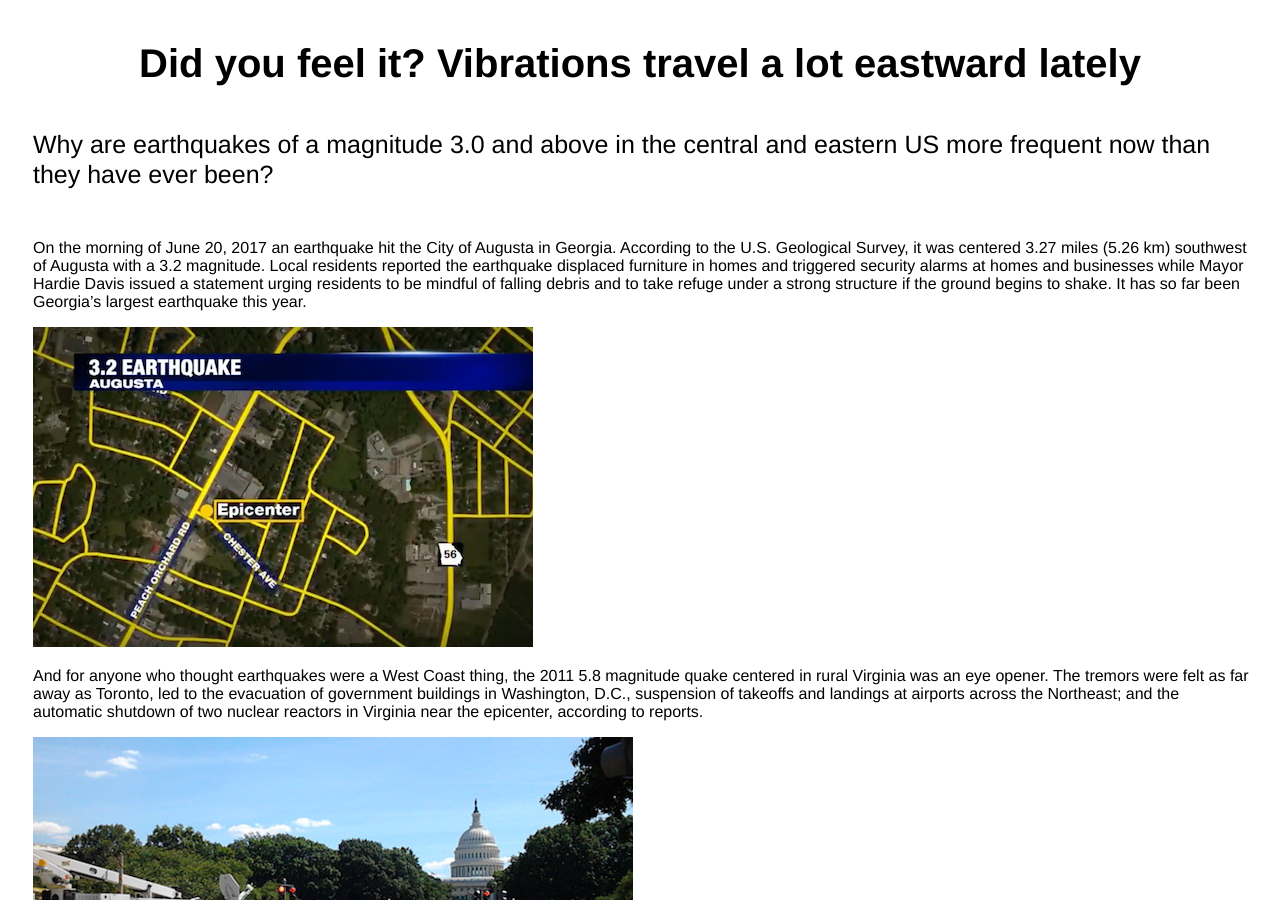
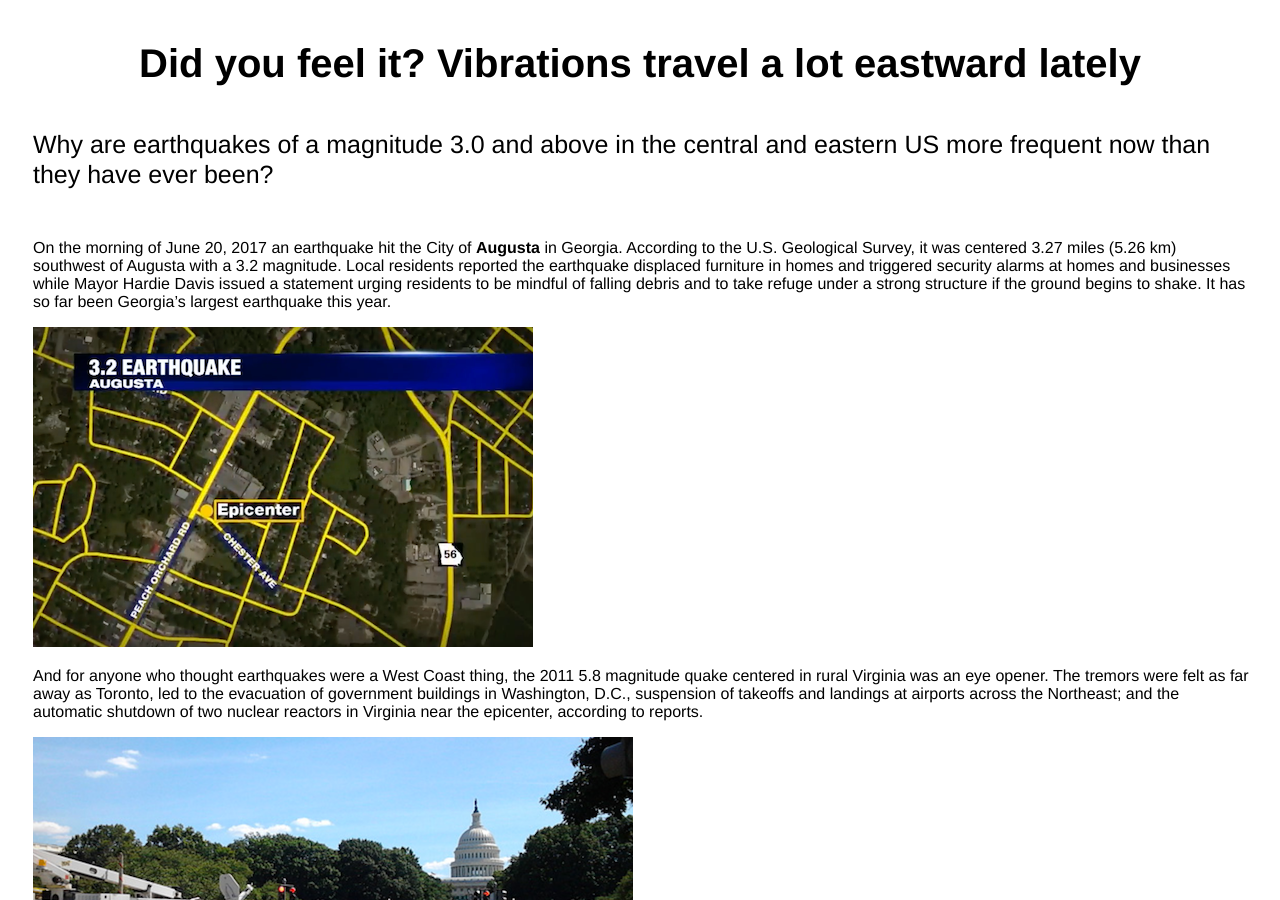
Before and after one commit to chrgavalas/data-projects, a Jekyll site: the page docs/US-Earthquakes/index.html, which Jekyll copies as it is, in a window 1280 px wide and 900 px high. Built offline with Jekyll 4.4.1, drawn with Linux system fonts in a browser that asks for light colours.

Commit message:
Earthquakes

```diff
--- a/docs/US-Earthquakes/index.html
+++ b/docs/US-Earthquakes/index.html
@@ -9,7 +9,7 @@
   <body>
   <h1 class="restaurant">Did you feel it? Vibrations travel a lot eastward lately</h1>
   <div class="text"> Why are earthquakes of a magnitude 3.0 and above in the central and eastern US more frequent now than they have ever been?  </div>
-  <div class="story_article"> <p>On the morning of June 20, 2017 an earthquake hit the City of Augusta in Georgia. According to the U.S. Geological Survey, it was centered 3.27 miles (5.26 km) southwest of Augusta with a 3.2 magnitude. Local residents reported the earthquake displaced furniture in homes and triggered security alarms at homes and businesses while Mayor Hardie Davis issued a statement urging residents to be mindful of falling debris and to take refuge under a strong structure if the ground begins to shake. It has so far been Georgia’s largest earthquake this year.</p>
+  <div class="story_article"> <p>On the morning of June 20, 2017 an earthquake hit the City of <b>Augusta</b> in Georgia. According to the U.S. Geological Survey, it was centered 3.27 miles (5.26 km) southwest of Augusta with a 3.2 magnitude. Local residents reported the earthquake displaced furniture in homes and triggered security alarms at homes and businesses while Mayor Hardie Davis issued a statement urging residents to be mindful of falling debris and to take refuge under a strong structure if the ground begins to shake. It has so far been Georgia’s largest earthquake this year.</p>
   <img src="earth-georgia.png">
   <p>And for anyone who thought earthquakes were a West Coast thing, the 2011 5.8 magnitude quake centered in rural Virginia was an eye opener. The tremors were felt as far away as Toronto, led to the evacuation of government buildings in Washington, D.C., suspension of takeoffs and landings at airports across the Northeast; and the automatic shutdown of two nuclear reactors in Virginia near the epicenter, according to reports.
 </p>
```
